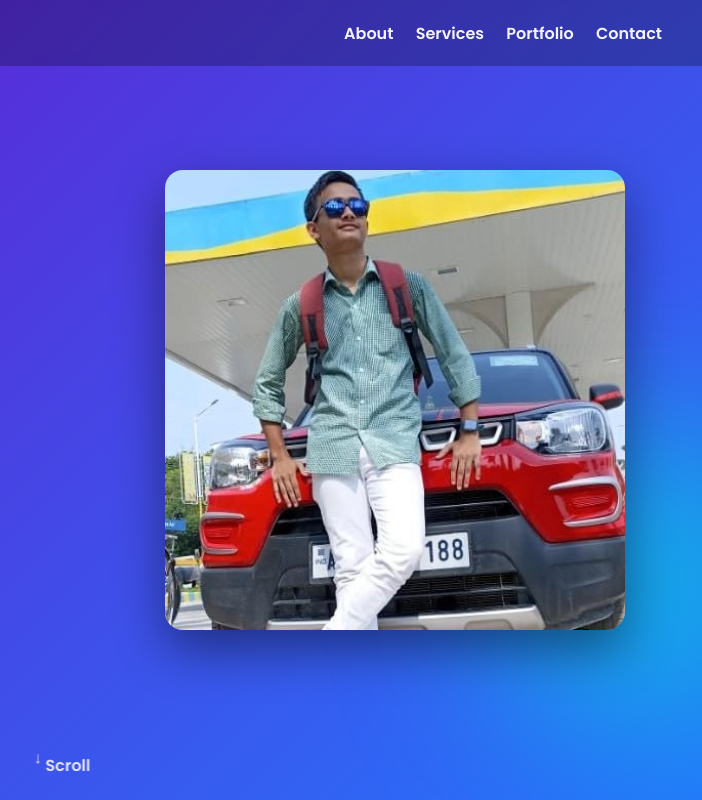
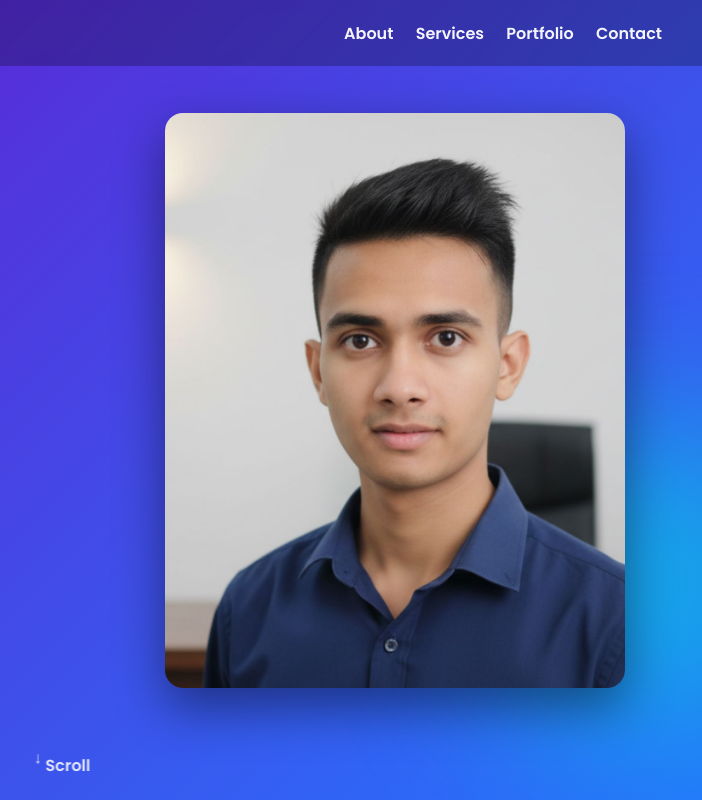
Before and after one commit to HarsharajXX/Portfolio, a plain HTML site: page index.html in a window 1280 px wide. Shown: the top 800 px of the page, 578-1280 px from the left. Drawn offline with nearby package versions, Linux system fonts and the light colour scheme.

Commit message:
Some changes in photos

```diff
--- a/index.html
+++ b/index.html
@@ -200,7 +200,7 @@
 
       <div class="hero-right" data-aos="fade-left">
         <div class="mockup" role="img" aria-label="Website mockup">
-          <img src="Me.webp" alt="Website mockup">
+          <img src="My Potrait.jpg" alt="Website mockup">
         </div>
       </div>
 
```
